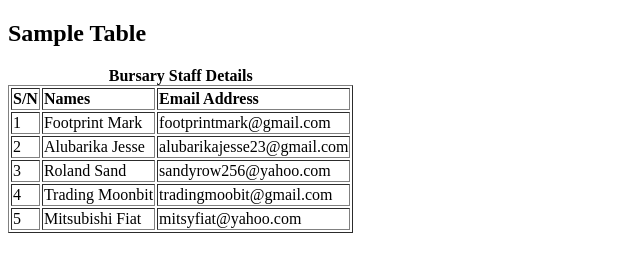
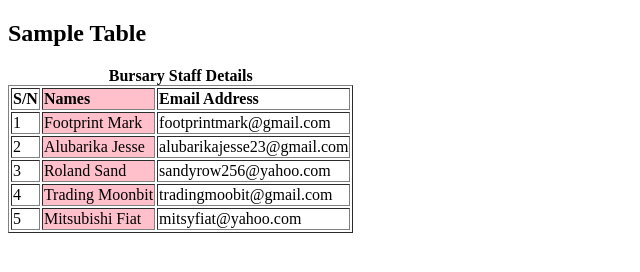
Before and after one commit to avirede/html-table-assignment, a plain HTML site: page index.html in a window 1280 px wide. Shown: the whole page, without its empty margins (0-640 px from the left). Drawn offline with Linux system fonts and the light colour scheme.

Commit message:
added an empty colgroup

```diff
--- a/index.html
+++ b/index.html
@@ -8,6 +8,10 @@
     <h2>Sample Table</h2>
     <table border="1">
         <caption><strong>Bursary Staff Details</strong></caption>
+        <colgroup>
+            <col span="1">
+            <col span="1" style="background-color: pink">
+          </colgroup>
         <tr style="text-align: left;">
             <th>S/N</th>
             <th>Names</th>
```
